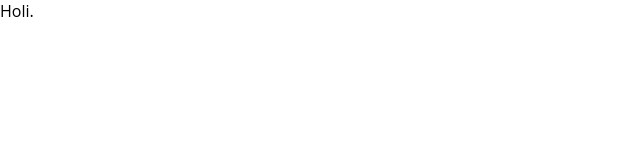
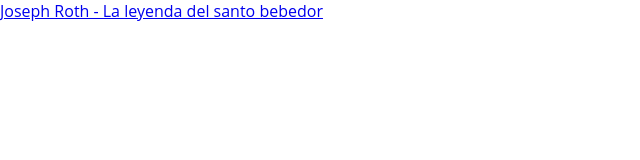
Before and after one commit to libricos/libricos.github.io, a plain HTML site: page index.html in a window 1280 px wide. Shown: the whole page, without its empty margins (0-640 px from the left). Drawn offline with Linux system fonts and the light colour scheme.

Commit message:
Update index.html

```diff
--- a/index.html
+++ b/index.html
@@ -5,6 +5,6 @@
   <link rel="stylesheet" href="css/main.css"/>
 </head>
 <body>
-Holi.
+<a href="/Joseph Roth - La leyenda del santo bebedor.html">Joseph Roth - La leyenda del santo bebedor</a>
 </body>
 </html>
```
